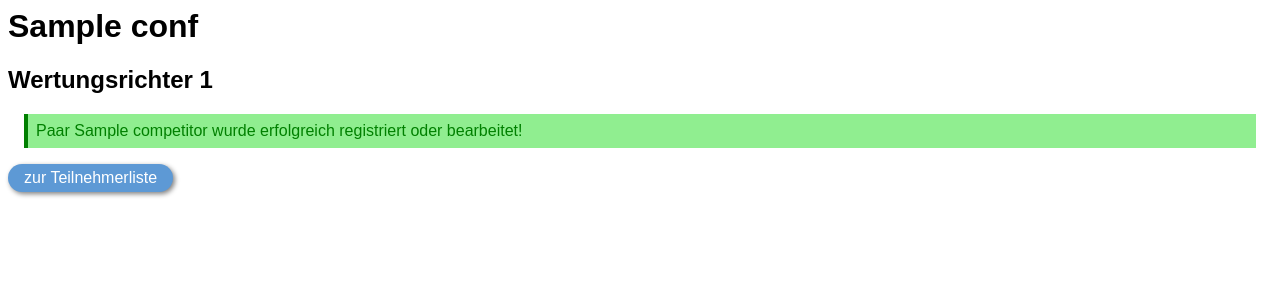
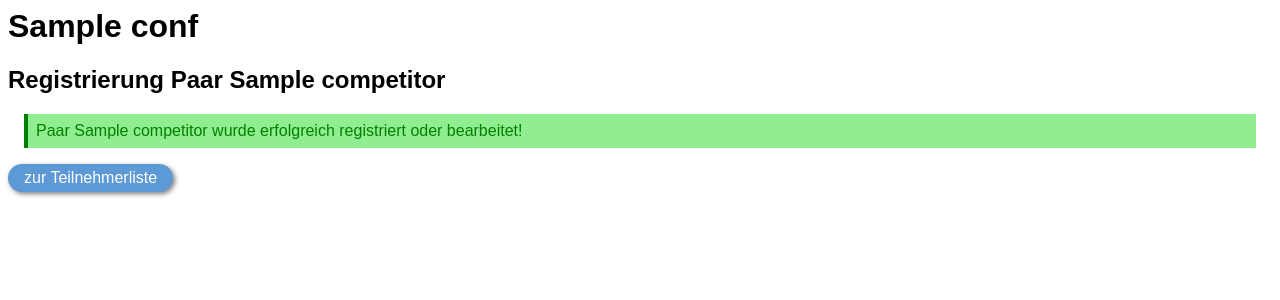
Before and after one commit to pdbro2k/pydanceweb, a Django app: template main/pydanceweb/templates/pydanceweb/registration_reaction.html in a window 1280 px wide. Shown: the top 300 px of the page. Run offline with Django 4.2, Linux system fonts and the light colour scheme; the template is opened without the code that fills it: most values are stand-ins (such as "Sample title", 1, 10 or a date in 2020).

Commit message:
allowed competitors.csv to be missing and added docs for registration

```diff
--- a/main/pydanceweb/models.py
+++ b/main/pydanceweb/models.py
@@ -94,9 +94,12 @@ class Conf:
         conf.dances = Conf._get_dances(conf_dict)
 
         # get sections and add info from app/data
+        section_dict = conf_dict['sections']
         competitor_start_table = CompetitorStartTables.get()
+        if not competitor_start_table:
+            competitor_start_table = StartTable(["lead_first_name","lead_surname","lead_team","follow_first_name","follow_surname","follow_team"] + [section_id for section_id in section_dict]) # TODO: improve!
+            CompetitorStartTables.save(competitor_start_table)
         adjudicator_start_table = AdjudicatorStartTables.get()
-        section_dict = conf_dict['sections']
         for section_id in section_dict:
             name = section_dict[section_id]
             dances_per_section = conf_dict['dances_per_section']
--- a/main/pydanceweb/templates/pydanceweb/competitor_overview.html
+++ b/main/pydanceweb/templates/pydanceweb/competitor_overview.html
@@ -6,6 +6,7 @@
 </div>
 
 <h2>Teilnehmerliste</h2>
+{% if competitor_table %}
 <div class="row">
 <table>
   <thead>
@@ -42,9 +43,11 @@
   </tbody>
 </table>
 </div>
+{% endif %}
 <div>
     <a href="{% url 'register_new_competitor' %}" class="button">Teilnehmer hinzufügen</a>
 </div>
+{% if competitor_table %}
 <script src="https://ajax.googleapis.com/ajax/libs/jquery/1.9.1/jquery.min.js"></script>
 <script src="https://cdnjs.cloudflare.com/ajax/libs/jquery.tablesorter/2.31.3/js/jquery.tablesorter.min.js"></script>
 <script type="text/javascript">
@@ -52,4 +55,5 @@ $(function(){
   	$('table').tablesorter();
 });
 </script>
+{% endif %}
 {% endblock %}
--- a/main/pydanceweb/templates/pydanceweb/registration_reaction.html
+++ b/main/pydanceweb/templates/pydanceweb/registration_reaction.html
@@ -1,7 +1,7 @@
 {% extends 'pydanceweb/base.html' %}
 
 {% block content %}
-<h2>Wertungsrichter {{ adjudicator_id }}</h2>
+<h2>Registrierung {% if lead.name == "" and follow.name == "" %}neues{% endif %} Paar {{ competitor }}</h2>
 {% if error %}
 <div class="error">
 Die Änderungen konnten nicht gespeichert werden!
--- a/main/pydanceweb/views.py
+++ b/main/pydanceweb/views.py
@@ -31,6 +31,7 @@ def show_competitor_overview(request):
 
 
 def register_new_competitor(request):
+    conf = Conf.get()
     return register_competitor(request, CompetitorStartTables.get().get_new_competitor_id())
 
 def register_competitor(request, competitor=""):
```
Also changed, not shown: README.md, 6 other files.
